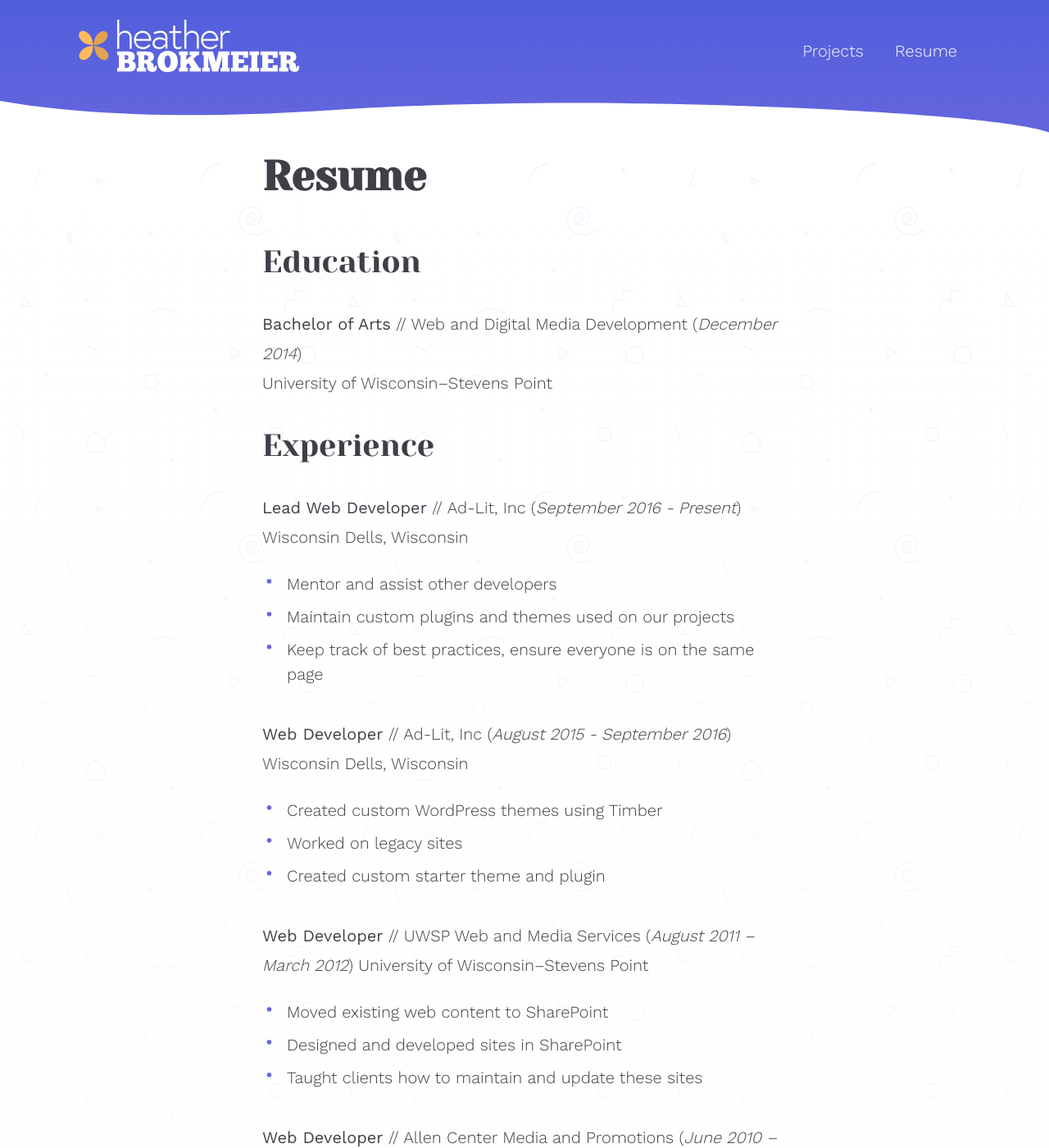
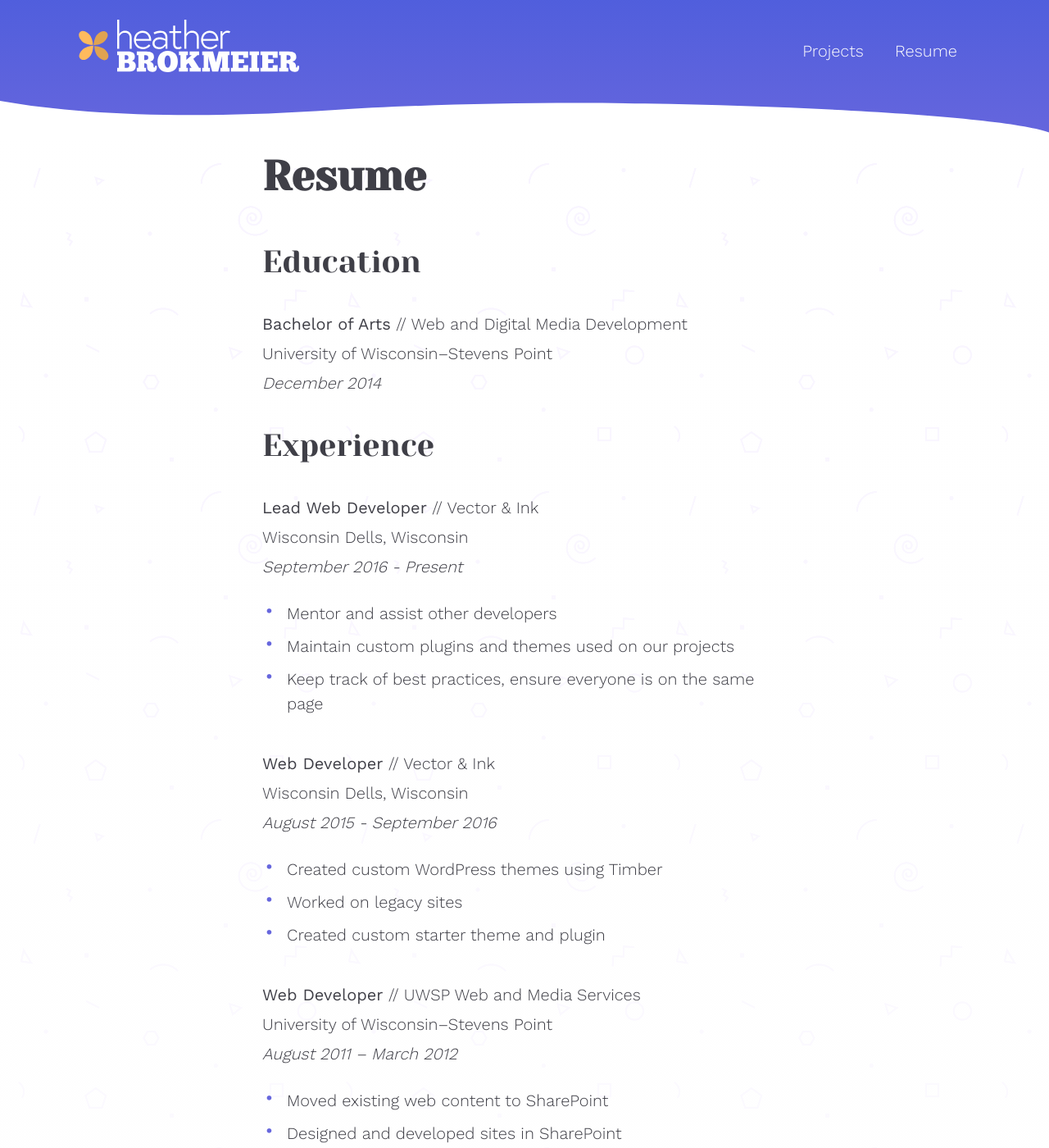
Before and after one commit to hbrok/heatherbrokmeier.com, a Jekyll site: the page built from resume.md, in a window 1280 px wide and 1400 px high. Shown: the whole window at 82% size. Built offline with Jekyll 4.4.1, drawn with Linux system fonts in a browser that asks for light colours; some of the changed text lies outside the part shown.

Commit message:
Update formatting

```diff
--- a/resume.md
+++ b/resume.md
@@ -4,34 +4,34 @@ title: Resume
 ---
 ## Education
 **Bachelor of Arts** // Web and Digital Media Development
-(*December 2014*)
 University of Wisconsin–Stevens Point
+*December 2014*
 
 ## Experience
-**Lead Web Developer** // Ad-Lit, Inc
-(*September 2016 - Present*)
+**Lead Web Developer** // Vector & Ink
 Wisconsin Dells, Wisconsin
+*September 2016 - Present*
 - Mentor and assist other developers
 - Maintain custom plugins and themes used on our projects
 - Keep track of best practices, ensure everyone is on the same page
 
-**Web Developer** // Ad-Lit, Inc
-(*August 2015 - September 2016*)
+**Web Developer** // Vector & Ink
 Wisconsin Dells, Wisconsin
+*August 2015 - September 2016*
 - Created custom WordPress themes using Timber
 - Worked on legacy sites
 - Created custom starter theme and plugin
 
 **Web Developer** //  UWSP Web and Media Services
-(*August 2011 – March 2012*)
 University of Wisconsin–Stevens Point
+*August 2011 – March 2012*
 - Moved existing web content to SharePoint
 - Designed and developed sites in SharePoint
 - Taught clients how to maintain and update these sites
 
 **Web Developer** // Allen Center Media and Promotions
-(*June 2010 – July 2011*)
 University of Wisconsin–Stevens Point
+*June 2010 – July 2011*
 - Redesigned and developed website
 - Edited and updated website with new content
 - Assisted graphic design team by reviewing print materials such as posters, mailers, and brochures
```
